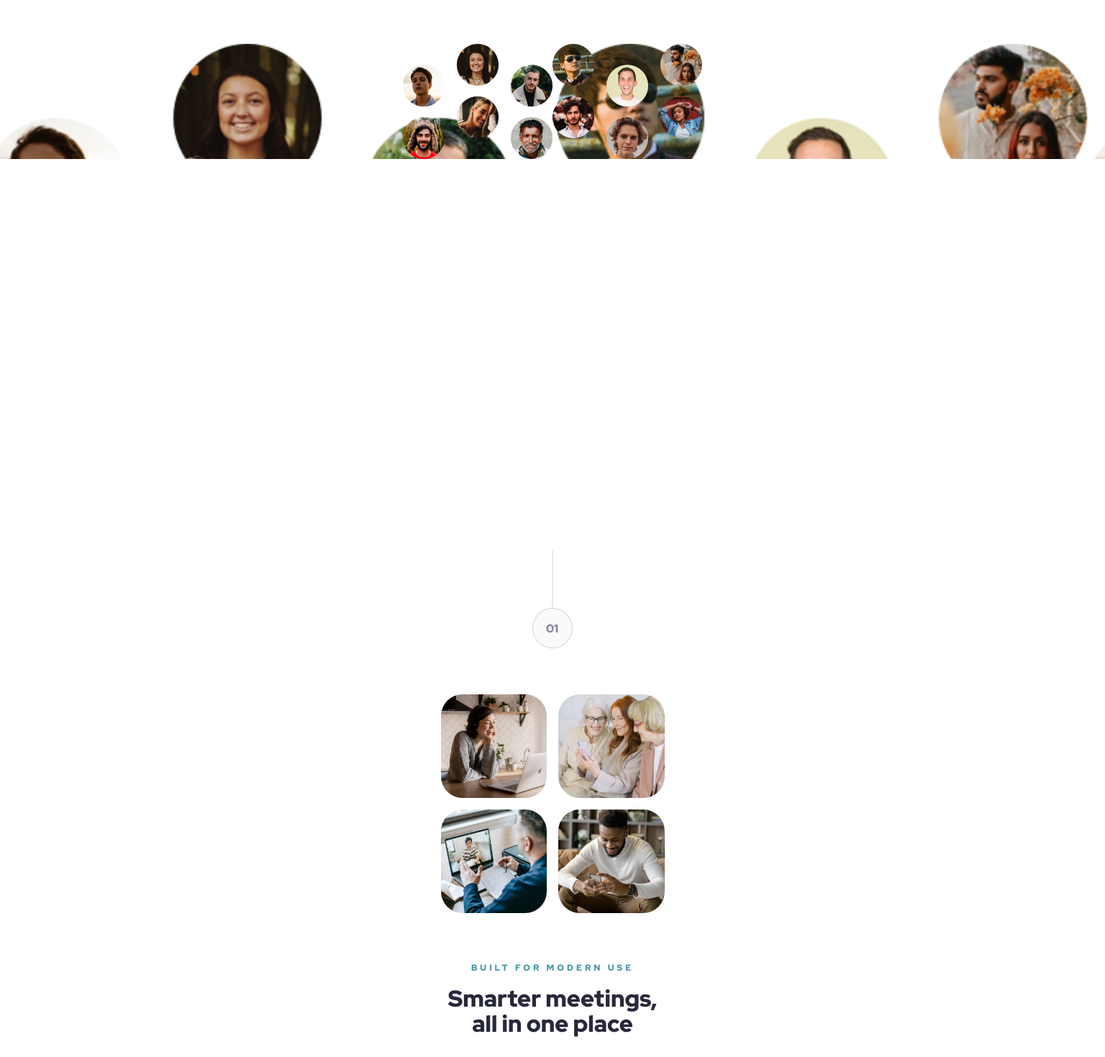
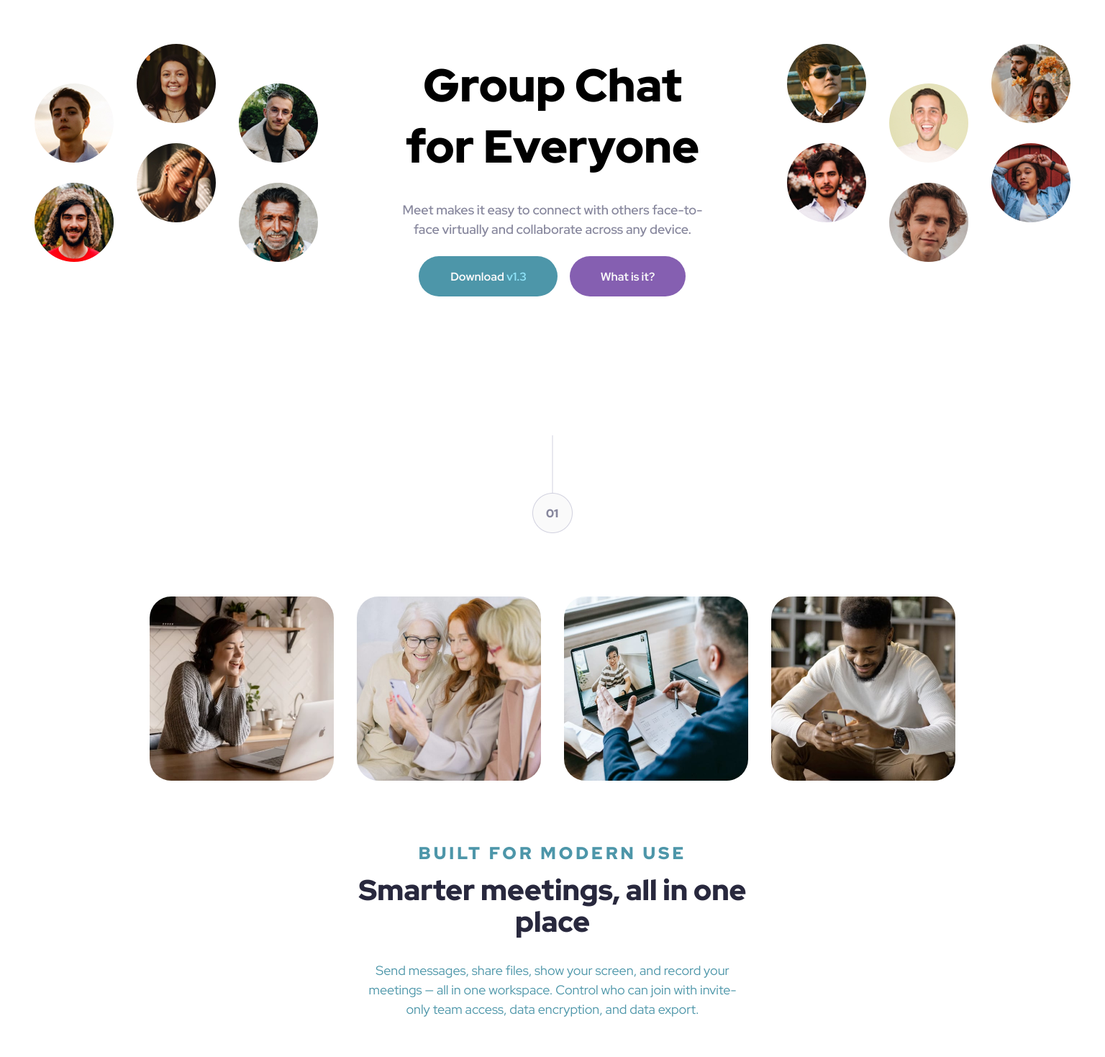
Before and after one commit to ahmad7000mahadi/meet-landing-page, a plain HTML site: page index.html in a window 1536 px wide. Shown: the part 79-1548 px from the top of the page at 72% size. Drawn offline with Linux system fonts and the light colour scheme.

Commit message:
Commit message

```diff
--- a/index.html
+++ b/index.html
@@ -25,14 +25,33 @@
     <main>
       <!-- HERO DESKTOP -->
       <section class="hero-desktop">
-        <section class="hero-contents-desktop">
-          <section class="hero-img">
-            <img src="image-hero-left.png" alt="" />
-            <img src="image-hero-right.png" alt="" />
+        <section class="hero-desktop-img-left">
+          <img src="./image-hero-left.png" alt="" />
+        </section>
+        <section class="hero-desktop-text">
+          <section class="hero-desktop-text-top">
+            <h1>
+              Group Chat <br />
+              for Everyone
+            </h1>
+            <p>
+              Meet makes it easy to connect with others face-to-face virtually
+              and collaborate across any device.
+            </p>
+
+            <section class="button-group">
+              <button class="btn btn-primary">
+                Download <span>v1.3</span>
+              </button>
+              <button class="btn btn-secondary">What is it?</button>
+            </section>
           </section>
-          <section class="hero-text-desktop"></section>
+        </section>
+        <section class="hero-desktop-img-right">
+          <img src="./image-hero-right.png" alt="" />
         </section>
       </section>
+
       <!-- END OF HERO DESKTOP -->
 
       <!-- HERO MOBILE-->
--- a/style.css
+++ b/style.css
@@ -37,16 +37,11 @@ nav {
 /*        MAIN            */
 /* ====================== */
 
-main {
-  /* background-color: aliceblue; */
-}
-
 /* ===== HERO MOBILE ===== */
 
 .hero-mobile {
   width: 100%;
   height: 544px;
-  /* background-color: yellowgreen; */
   margin-inline: auto;
 }
 
@@ -54,14 +49,13 @@ main {
   display: flex;
   justify-content: center;
   height: 160px;
-  /* background-color: cyan; */
   margin-block-start: 64px;
   background: url(image-hero.png);
   background-position-x: -25px;
   background-size: cover;
 }
 
-.hero-contents-desktop {
+.hero-desktop {
   display: none;
 }
 
@@ -70,7 +64,6 @@ main {
 }
 .hero-text-mobile {
   height: 336px;
-  /* background-color: tomato; */
 }
 
 .hero-contents-mobile h1 {
@@ -90,20 +83,17 @@ main {
 /* ===== FEATURES SECTION ===== */
 
 .feature-section {
-  /* background-color: slateblue; */
   height: 900px;
 }
 
 .feature-content {
   width: 311px;
   height: 819px;
-  /* background-color: aliceblue; */
   margin-inline: auto;
 }
 
 .feature-content-gallery {
   height: 304px;
-  /* background-color: springgreen; */
   display: grid;
   grid-template-columns: 1fr 1fr;
   align-items: center;
@@ -119,7 +109,6 @@ main {
 
 .feature-text {
   height: 251px;
-  /* background-color: darkblue; */
   color: #fafafa;
   text-align: center;
 }
@@ -154,7 +143,6 @@ main {
 
 footer {
   height: 385px;
-  background-color: skyblue;
   display: flex;
   justify-content: center;
   background: url(image-footer.jpg);
@@ -179,7 +167,6 @@ footer::after {
 .footer-content {
   width: 311px;
   height: 246px;
-  /* background-color: antiquewhite; */
   margin-block-start: 64px;
   z-index: 2;
 }
@@ -204,25 +191,6 @@ footer::after {
 }
 
 /* ====================== */
-/*       MEDIA QUERY      */
-/* ====================== */
-
-@media (min-width: 768px) {
-}
-
-/* Desktop */
-
-@media (min-width: 1440px) {
-  .hero-contents-mobile {
-    display: none;
-  }
-
-  .hero-contents-desktop {
-    display: block;
-  }
-}
-
-/* ====================== */
 /*       COMPONENTS       */
 /* ====================== */
 
@@ -231,7 +199,6 @@ footer::after {
 .button-group {
   width: 193px;
   height: 128px;
-  /* background-color: gainsboro; */
   margin-inline: auto;
   display: flex;
   flex-direction: column;
@@ -242,13 +209,32 @@ footer::after {
 
 .btn {
   height: 56px;
-  width: 100%;
   border-radius: 29px;
   border: none;
   font-size: 16px;
   font-weight: 700;
   color: #fafafa;
   transition: all 0.3s ease-in-out;
+}
+
+.btn-primary {
+  width: 193px;
+}
+
+.btn-secondary {
+  font-family: inherit;
+  background-color: #855fb1;
+  width: 161px;
+  margin-inline: auto;
+}
+
+.btn-primary span {
+  font-family: inherit;
+  color: #8fe3f9;
+}
+
+.btn-primary.btn-footer {
+  background-color: #855fb1;
 }
 
 .btn-primary {
@@ -264,24 +250,8 @@ footer::after {
   background-color: #b18bdd;
 }
 
-.btn-primary.btn-footer {
-  background-color: #855fb1;
-}
-
 .btn-primary.btn-footer:hover {
   background-color: #b18bdd;
-}
-
-.btn-primary span {
-  font-family: inherit;
-  color: #8fe3f9;
-}
-
-.btn-secondary {
-  font-family: inherit;
-  background-color: #855fb1;
-  width: 161px;
-  margin-inline: auto;
 }
 
 /* TIMELINE NUMBER */
@@ -305,3 +275,160 @@ footer::after {
   top: 25px;
   z-index: 2;
 }
+
+/* ====================== */
+/*       MEDIA QUERY      */
+/* ====================== */
+
+/* ===== TABLET ===== */
+
+/* @media (min-width: 768px) {
+} */
+
+/* ===== HERO DESKTOP ===== */
+
+@media (min-width: 1440px) {
+  .hero-mobile {
+    display: none;
+  }
+
+  .hero-desktop {
+    display: block;
+    margin-block: 64px 56px;
+    margin-inline: auto;
+    /* border-bottom: 1px solid blue; */
+  }
+
+  nav {
+    max-width: 1440px;
+    margin-inline: auto;
+  }
+
+  .hero-desktop {
+    width: 1440px;
+    height: 488px;
+    /* background-color: cyan; */
+    display: flex;
+    justify-content: center;
+    align-items: flex-start;
+  }
+
+  .hero-desktop-text {
+    width: 1120px;
+    height: 360px;
+    /* background-color: darkturquoise; */
+  }
+
+  .hero-desktop-text-top {
+    width: 448.3px;
+    height: 314px;
+    margin-inline: auto;
+  }
+
+  .hero-desktop-text-top h1 {
+    font-size: 64px;
+    font-weight: 900;
+    text-align: center;
+    margin-block: 15px 32px;
+  }
+
+  .hero-desktop-text-top p {
+    font-size: 18px;
+    font-weight: 600;
+    text-align: center;
+    margin-block-end: 24px;
+    line-height: 1.5;
+    color: #87879d;
+  }
+
+  .hero-desktop-img-left,
+  .hero-desktop-img-right {
+    width: 394px;
+    height: 360px;
+    /* background-color: slateblue; */
+  }
+
+  .hero-contents-mobile-top h1 {
+    width: 448px;
+    height: 140px;
+    font-size: 64px;
+  }
+
+  .feature-content {
+    width: 1120px;
+  }
+  .feature-content-gallery {
+    grid-template-columns: 1fr 1fr 1fr 1fr;
+    gap: 32px;
+  }
+
+  .feature-content-gallery img {
+    width: 256px;
+    height: 256px;
+  }
+
+  .feature-text {
+    width: 544px;
+    height: 235px;
+    margin-inline: auto;
+  }
+
+  .feature-text span {
+    font-size: 24px;
+  }
+
+  .feature-text h2 {
+    font-size: 40px;
+    margin-block-end: 32px;
+  }
+
+  .feature-text p {
+    font-size: 18px;
+    margin-block-end: 72px;
+  }
+
+  footer {
+    max-width: 1440px;
+    margin-inline: auto;
+  }
+
+  footer::after {
+    width: 1440px;
+  }
+
+  .footer-content {
+    width: 1120px;
+    height: 312px;
+    display: flex;
+    justify-content: space-evenly;
+    align-items: center;
+  }
+
+  .footer-content h2,
+  .footer-content p {
+    text-align: left;
+  }
+
+  .footer-content p {
+    width: 355px;
+    height: 81px;
+    font-size: 18px;
+  }
+
+  .button-group {
+    width: 371px;
+    height: 88px;
+    flex-direction: row;
+  }
+
+  .btn-primary.btn-footer {
+    width: 193px;
+    height: 56px;
+    justify-self: flex-end;
+    position: relative;
+    left: 50px;
+    font-weight: 800;
+  }
+
+  /* ===== HERO DESKTOP END ===== */
+}
```
